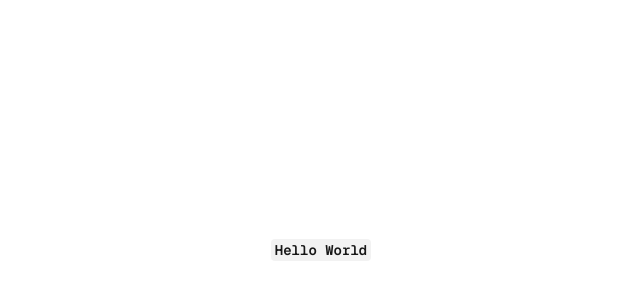
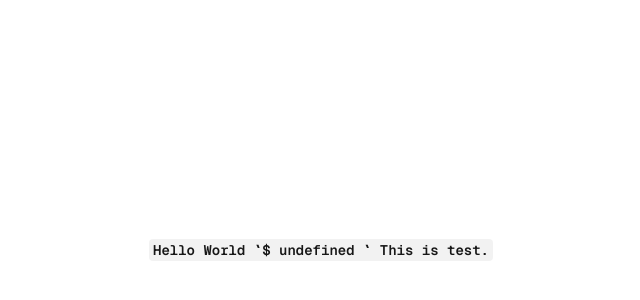
Before and after one commit to Alt-Praveen/test-nextjs-vercel-deployment, a Next.js app: page / in a window 1280 px wide. Shown: the part 150-450 px from the top of the page, without its empty margins (319-959 px from the left). Built offline with nearby package versions, Linux system fonts and the light colour scheme.

Commit message:
re upload

```diff
--- /dev/null
+++ b/app/index.tsx
@@ -0,0 +1,20 @@
+'use client'
+
+type EnvVar = {
+    envVar: string | undefined
+}
+
+export default function MainPage({ envVar }: EnvVar) {
+
+    return (
+        <div className="font-sans grid grid-rows-[20px_1fr_20px] items-center justify-items-center min-h-screen p-8 pb-20 gap-16 sm:p-20">
+            <main className="flex flex-col gap-[32px] row-start-2 items-center sm:items-start">
+                <div className="font-mono list-inside list-decimal text-sm/6 text-center sm:text-left">
+                    <code className="bg-black/[.05] dark:bg-white/[.06] font-mono font-semibold px-1 py-0.5 rounded">
+                        Hello World `${envVar || ' undefined '}` This is test.
+                    </code>
+                </div>
+            </main>
+        </div>
+    )
+}
--- a/app/page.tsx
+++ b/app/page.tsx
@@ -1,14 +1,16 @@
+// import MainPage from ".";
 
 export default function Home() {
   const getEnvVar = process.env.TEST_VARIABLE
   console.log("TEST_VARIABLE in env file => ", getEnvVar);
 
   return (
+    // <MainPage envVar={getEnvVar} />
     <div className="font-sans grid grid-rows-[20px_1fr_20px] items-center justify-items-center min-h-screen p-8 pb-20 gap-16 sm:p-20">
       <main className="flex flex-col gap-[32px] row-start-2 items-center sm:items-start">
         <div className="font-mono list-inside list-decimal text-sm/6 text-center sm:text-left">
           <code className="bg-black/[.05] dark:bg-white/[.06] font-mono font-semibold px-1 py-0.5 rounded">
-            Hello World
+            Hello World `${getEnvVar || ' undefined '}` This is test.
           </code>
         </div>
       </main>
```
